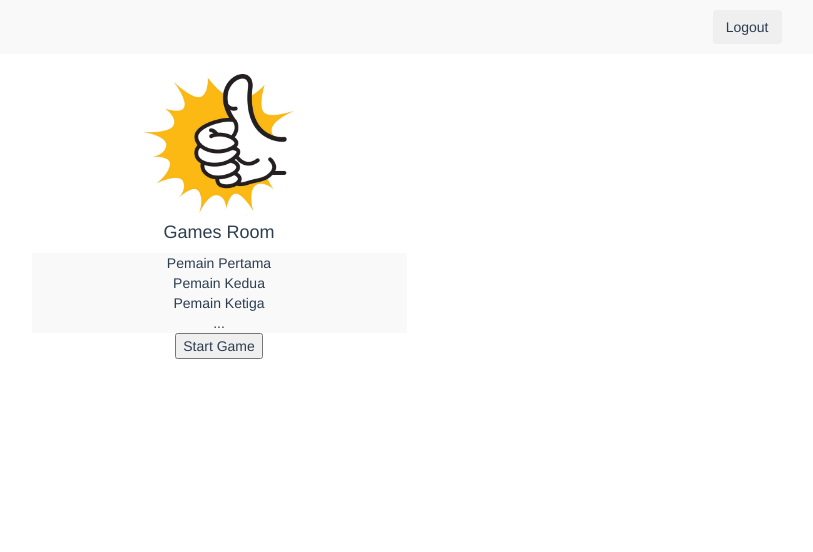
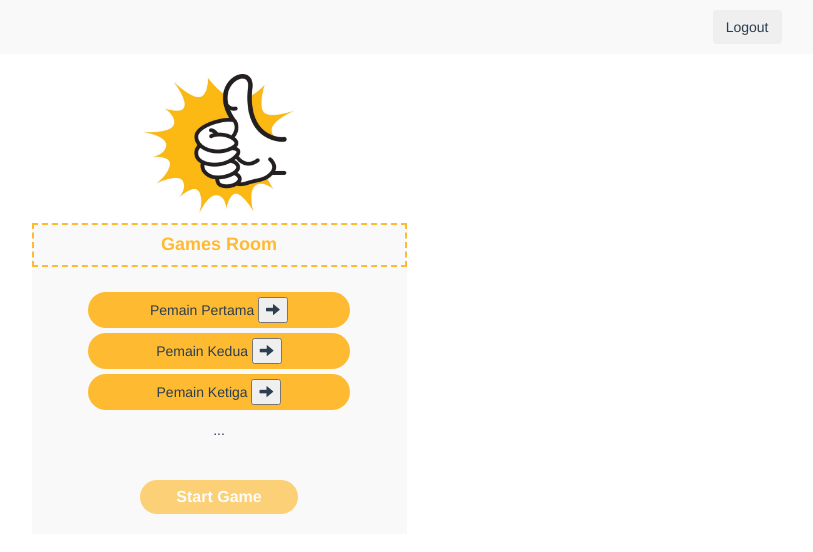
Before and after one commit to anggraito/e-jempol, a Vue app in the folder client/: page /#/ejempol in a window 1280 px wide. Shown: the top 552 px of the page, without its empty margins (421-1234 px from the left). Built offline with nearby package versions, Linux system fonts and the light colour scheme; no server answers; sample sign-in values are in the browser's storage; what vue-facebook-signin-button, vuefire would draw is missing.

Commit message:
seeting dashboard dan button next di nama

```diff
--- a/client/src/components/Dashboard.vue
+++ b/client/src/components/Dashboard.vue
@@ -0,0 +1,77 @@
+<template>
+  <div class="col-md-12 board">
+    <div class="row">
+      <div class="user-vote">
+        <button data-toggle="modal" data-target="#userVote">User 1</button>
+        <button data-toggle="modal" data-target="#userVote">Vote 2</button>
+      </div>
+      <!-- modal Vote -->
+      <div class="modal fade" id="userVote" tabindex="-1" role="dialog">
+        <div class="modal-dialog" role="document">
+          <div class="modal-content">
+            <div class="modal-body">
+              <small>Angka yang kamu pilih: </small>
+              <h2>5</h2>
+            </div>
+            <div class="modal-footer">
+              <button type="button" class="btn btn-default" value="1">1</button>
+              <button type="button" class="btn btn-default" value="2">2</button>
+              <button type="button" class="btn btn-default" value="3">3</button>
+              <button type="button" class="btn btn-default" value="4">4</button>
+              <button type="button" class="btn btn-default" value="5">5</button>
+            </div>
+            <button type="button" class="btn btn-default" data-dismiss="modal">Submit</button>
+
+          </div><!-- /.modal-content -->
+        </div><!-- /.modal-dialog -->
+      </div><!-- /.modal -->
+      <div class="bottom">
+        <div class="user-vote">
+          <button data-toggle="modal" class="die-user" data-target="#userVote">User 3</button>
+          <button data-toggle="modal" data-target="#userVote">Vote 4</button>
+        </div>
+      </div>
+
+
+    </div>
+  </div>
+</template>
+
+<script>
+export default {
+  name: 'board',
+  data () {
+    return {
+      msg: 'test'
+    }
+  }
+}
+</script>
+
+<!-- Add "scoped" attribute to limit CSS to this component only -->
+<style scoped>
+.board{
+  height: 100vh;
+}
+.user-vote .die-user{
+  background-color: #565656;
+  color: #febb32;
+}
+.user-vote{
+  display: flex;
+  justify-content: space-between;
+}
+.board button{
+  background-color: #f9f9f9;
+  border: none;
+  width: 250px;
+  height: 250px;
+  font-size: 22px;
+  font-weight: 700;
+}
+.bottom{
+  position: absolute;
+  bottom: 0;
+  width: 100%;
+}
+</style>
--- a/client/src/components/Waitboard.vue
+++ b/client/src/components/Waitboard.vue
@@ -8,12 +8,12 @@
     <div class="waiting-room">
       <h4>Games Room</h4>
       <ul>
-        <li>Pemain Pertama</li>
-        <li>Pemain Kedua</li>
-        <li>Pemain Ketiga</li>
-        <li>...</li>
+        <li>Pemain Pertama <button><span class="glyphicon glyphicon-arrow-right" aria-hidden="true"></span></button></li>
+        <li>Pemain Kedua <button><span class="glyphicon glyphicon-arrow-right" aria-hidden="true"></span></button></li>
+        <li>Pemain Ketiga <button><span class="glyphicon glyphicon-arrow-right" aria-hidden="true"></span></button></li>
+        <li class="no-color">...</li>
       </ul>
-      <button>Start Game</button>
+      <button class="btn start-btn" disabled>Start Game</button>
     </div>
 
   </div>
@@ -44,14 +44,37 @@ img{
 }
 .waiting-room{
   text-align: center;
+  margin: 0 35%;
+  background-color: #f9f9f9;
+  padding-bottom: 20px;
 }
 ul{
-  padding-left: 0;
-  background-color: #f9f9f9;
+  padding: 10px 0 20px 0;
   display: block;
-  margin: 0 35%;
 }
 li{
   list-style: none;
+  background-color: #febb32;
+  border-radius: 50px;
+  margin: 5px 15%;
+  padding: 5px;
+  font-weight: 500;
+}
+h4{
+  color: #febb32;
+  padding: 10px;
+  font-weight: 800;
+  border: 2px dashed #febb32;
+}
+.start-btn{
+  border-radius: 50px;
+  background-color: #febb32;
+  color: #fff;
+  font-size: 16px;
+  font-weight: 700;
+  padding: 5px 35px;
+}
+.no-color{
+  background-color: #f9f9f9;
 }
 </style>
--- a/client/src/router/index.js
+++ b/client/src/router/index.js
@@ -2,6 +2,7 @@ import Vue from 'vue'
 import Router from 'vue-router'
 import Login from '@/components/Login'
 import Waitboard from '@/components/Waitboard'
+import Dashboard from '@/components/Dashboard'
 
 Vue.use(Router)
 
@@ -16,6 +17,11 @@ export default new Router({
       path: '/ejempol',
       name: 'Waitboard',
       component: Waitboard
+    },
+    {
+      path: '/dashboard',
+      name: 'Dashboard',
+      component: Dashboard
     }
   ]
 })
```
